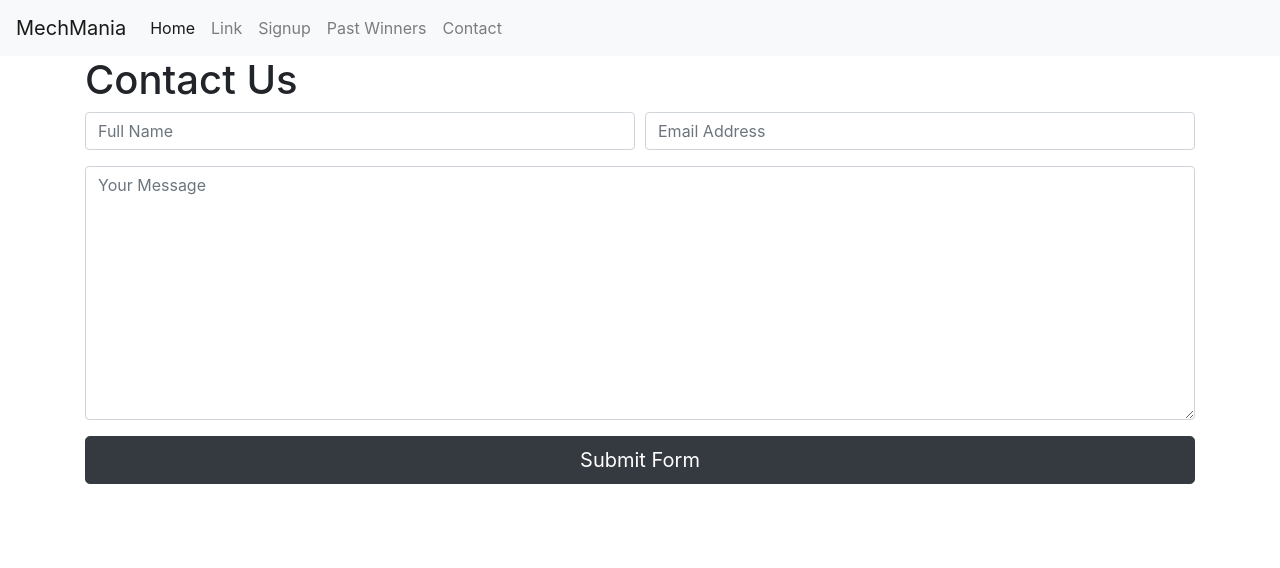
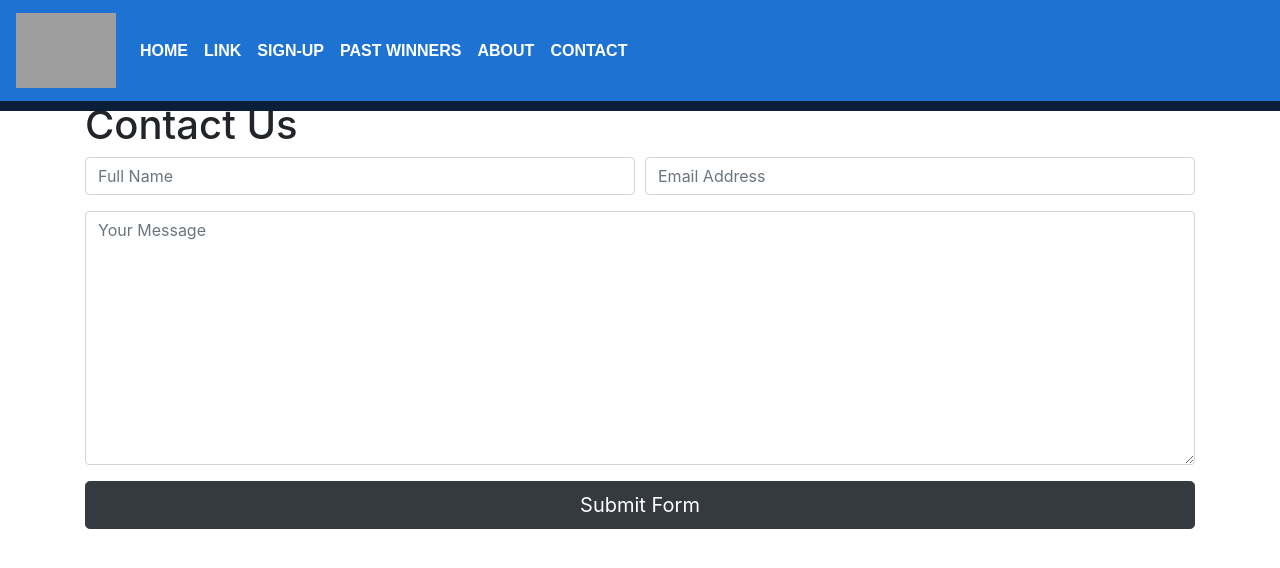
Before and after one commit to kibnakamoto/MechMenia-Website, a plain HTML site: page contact.html in a window 1280 px wide. Drawn offline with nearby package versions, Linux system fonts and the light colour scheme; grey boxes are pictures that could not be loaded.

Commit message:
Update contact.html

```diff
--- a/contact.html
+++ b/contact.html
@@ -3,8 +3,9 @@
 <script src="https://code.jquery.com/jquery-3.2.1.slim.min.js" integrity="sha384-KJ3o2DKtIkvYIK3UENzmM7KCkRr/rE9/Qpg6aAZGJwFDMVNA/GpGFF93hXpG5KkN" crossorigin="anonymous"></script>
 <script src="https://cdn.jsdelivr.net/npm/popper.js@1.12.9/dist/umd/popper.min.js" integrity="sha384-ApNbgh9B+Y1QKtv3Rn7W3mgPxhU9K/ScQsAP7hUibX39j7fakFPskvXusvfa0b4Q" crossorigin="anonymous"></script>
 <script src="https://cdn.jsdelivr.net/npm/bootstrap@4.0.0/dist/js/bootstrap.min.js" integrity="sha384-JZR6Spejh4U02d8jOt6vLEHfe/JQGiRRSQQxSfFWpi1MquVdAyjUar5+76PVCmYl" crossorigin="anonymous"></script>
-<nav class="navbar navbar-expand-lg navbar-light bg-light">
-  <a class="navbar-brand" href="#">MechMania</a>
+<link rel="stylesheet" href="style.css"/>
+<nav class="navbar navbar-expand-lg navbar-light">
+  <a class="navbar-brand" href="#"><img src="https://gcdnb.pbrd.co/images/YRvyyEPzzWUT.png" width="100px" /></a>
   <button class="navbar-toggler" type="button" data-toggle="collapse" data-target="#navbarSupportedContent" aria-controls="navbarSupportedContent" aria-expanded="false" aria-label="Toggle navigation">
     <span class="navbar-toggler-icon"></span>
   </button>
@@ -12,22 +13,26 @@
   <div class="collapse navbar-collapse" id="navbarSupportedContent">
     <ul class="navbar-nav mr-auto">
       <li class="nav-item active">
-        <a class="nav-link" href="/site/Unnamed-Project">Home</a>
+        <a class="nav-link" href="/site/MechMania">HOME</a>
       </li>
       <li class="nav-item">
-        <a class="nav-link" href="/site/Unnamed-Project/test.html">Link</a>
+        <a class="nav-link" href="/site/MechMania/test.html">LINK</a>
       </li>
 
       <li class="nav-item">
-        <a class="nav-link" href="/site/Unnamed-Project/signup.html">Signup</a>
+        <a class="nav-link" href="/site/MechMania/signup.html">SIGN-UP</a>
       </li>
 
       <li class="nav-item">
-        <a class="nav-link" href="/site/Unnamed-Project/PastW.html">Past Winners</a>
+        <a class="nav-link" href="/site/MechMania/PastW.html">PAST WINNERS</a>
       </li>
 
       <li class="nav-item">
-        <a class="nav-link" href="/site/Unnamed-Project/contact.html">Contact</a>
+        <a class="nav-link" href="/site/MechMania/About.html">ABOUT</a>
+      </li>
+
+      <li class="nav-item">
+        <a class="nav-link" href="/site/MechMania/contact.html">CONTACT</a>
       </li>
 
 
```
